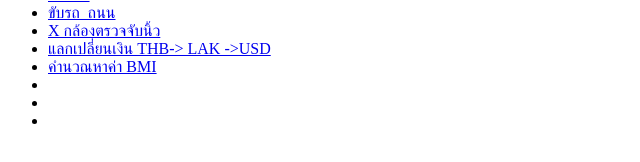
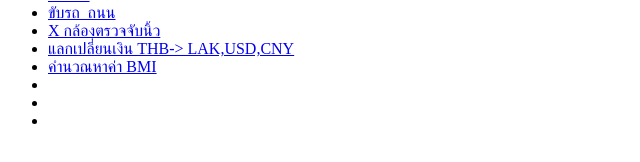
Before and after one commit to narongbt/Cod_AI, a plain HTML site: page index.html in a window 1280 px wide. Shown: the part 328-490 px from the top of the page, 0-640 px from the left. Drawn offline with Linux system fonts and the light colour scheme.

Commit message:
Update index.html

```diff
--- a/index.html
+++ b/index.html
@@ -25,7 +25,7 @@
   <li><a href="snow.html">หิมะตก</a></li>
   <li><a href="car_road_game_3.html">ขับรถ_ถนน</a></li>
   <li><a href="hand-gesture-camera.html"> X กล้องตรวจจับนิ้ว</a></li>
-  <li><a href="thb_lak_usd.html">แลกเปลี่ยนเงิน THB-> LAK ->USD </a></li>
+  <li><a href="money_ex.html">แลกเปลี่ยนเงิน THB-> LAK,USD,CNY </a></li>
   <li><a href="bmi_cal.html">คำนวณหาค่า BMI</a></li>
   <li></li>
   <li></li>
```
